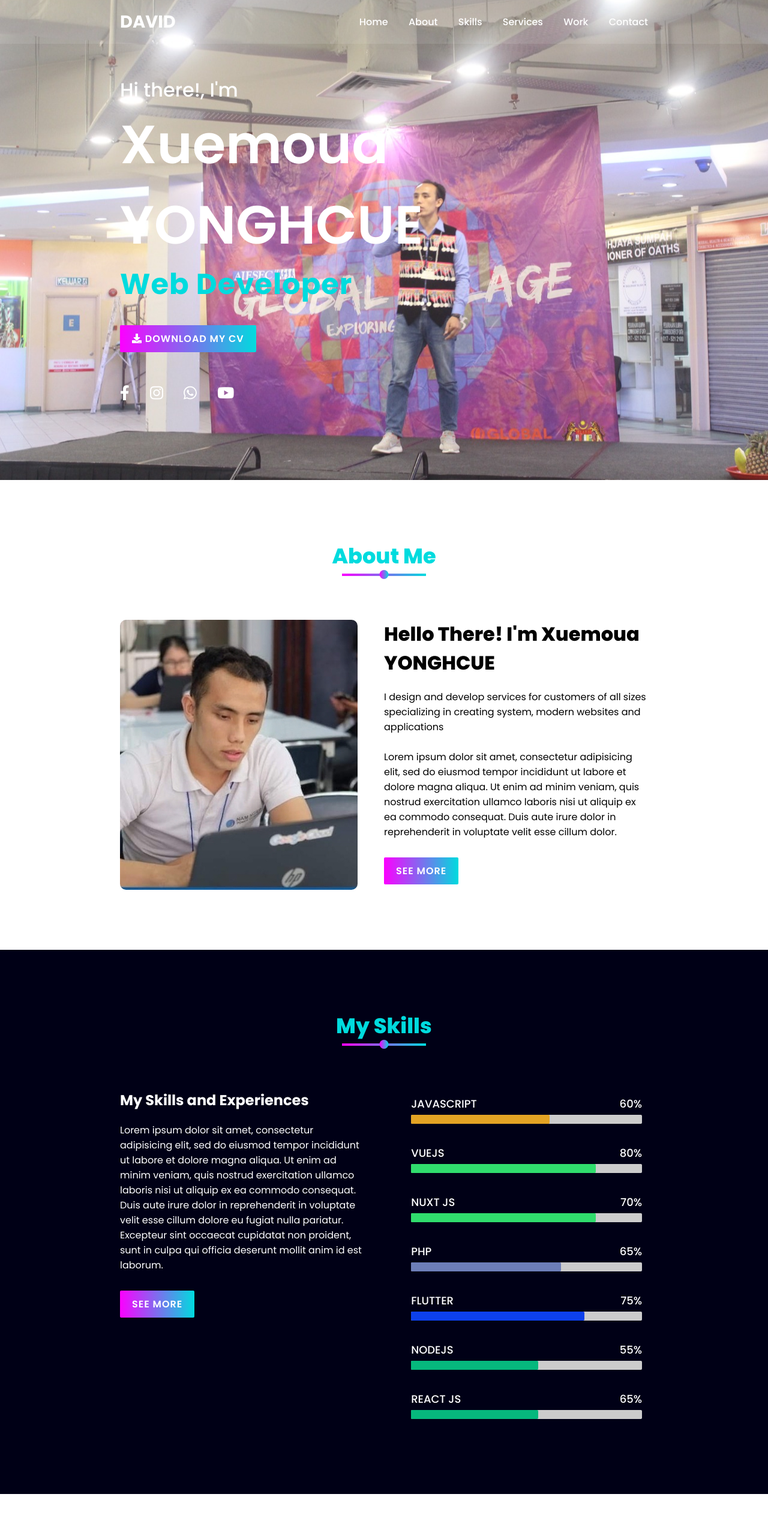
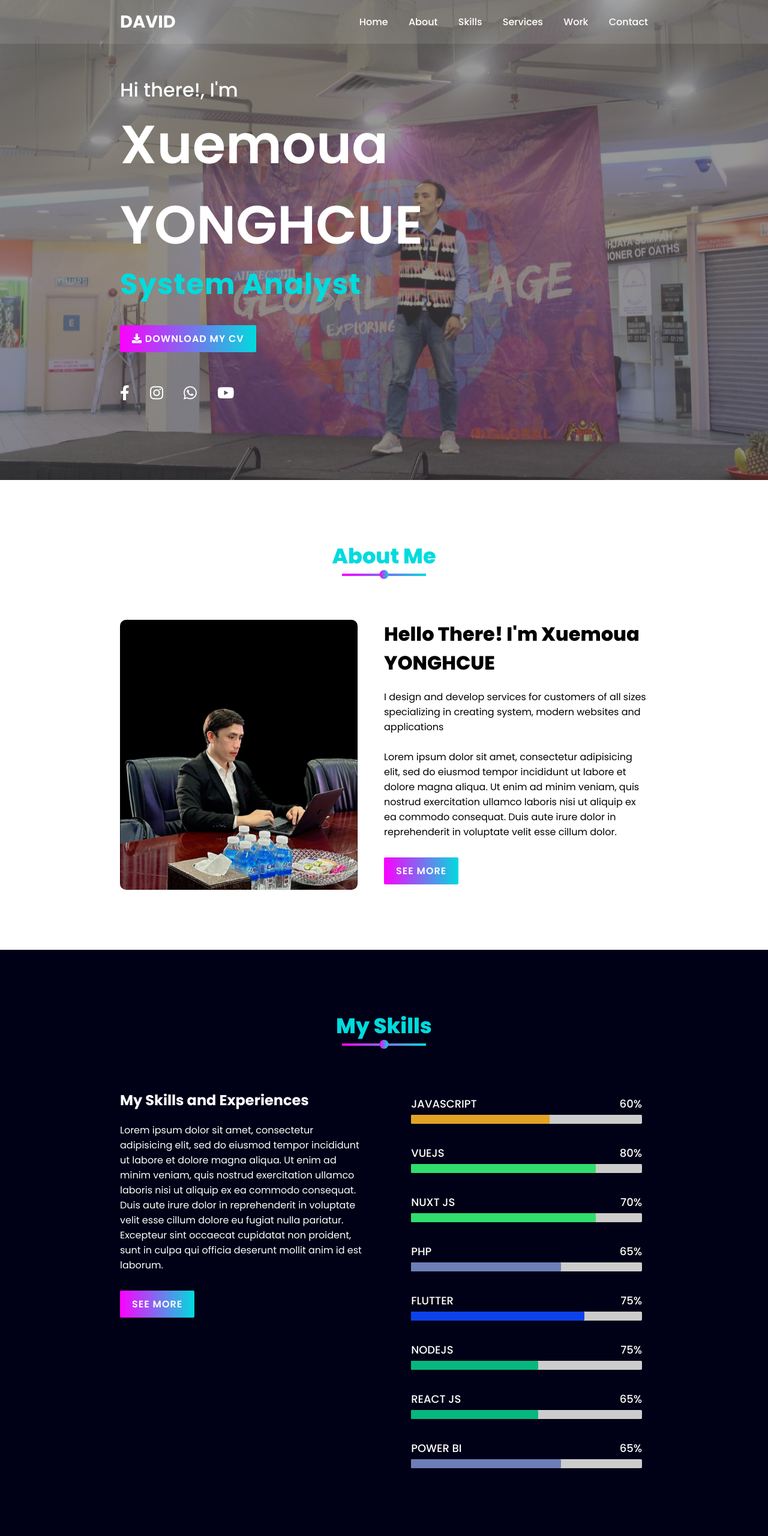
Before and after one commit to xuemoua1995/my_portfolio, a plain HTML site: page index.html in a window 1280 px wide. Shown: the top 2560 px of the page at 60% size. Drawn offline with Linux system fonts and the light colour scheme.

Commit message:
update image

```diff
--- a/index.html
+++ b/index.html
@@ -33,10 +33,11 @@
         <h2>Hi there!, I'm<br><span>Xuemoua YONGHCUE</span></h2>
         <div class="animated-text">
           <h3>Web Designer</h3>
+          <h3>System Analyst</h3>
           <h3>Web Developer</h3>
           <h3>Mobile Developer</h3>
         </div>
-        <a href="xuemouacv.pdf" target="_blank" class="btn"><i class="fa fa-download"></i> Download My CV</a>
+        <a href="xuemoua.pdf" target="_blank" class="btn"><i class="fa fa-download"></i> Download My CV</a>
         <div class="media-icons">
           <a href="https://www.facebook.com/profile.php?id=100005614576037" target="_blank"><i class="fab fa-facebook-f"></i></a>
           <a href="https://www.instagram.com/xuemoua_9/" target="_blank"><i class="fab fa-instagram"></i></a>
@@ -53,7 +54,7 @@
       <div class="content">
         <div class="column col-left reveal">
           <div class="img-card">
-            <img src="img.jpg" alt="">
+            <img src="xuemoua1.png" alt="">
           </div>
         </div>
         <div class="column col-right reveal">
@@ -115,7 +116,7 @@
           <div class="bar">
             <div class="info">
               <span>NODEJS</span>
-              <span>55%</span>
+              <span>75%</span>
             </div>
             <div class="line nodejs"></div>
           </div>
@@ -125,6 +126,13 @@
               <span>65%</span>
             </div>
             <div class="line nodejs"></div>
+          </div>
+            <div class="bar">
+            <div class="info">
+              <span>POWER BI</span>
+              <span>65%</span>
+            </div>
+            <div class="line php"></div>
           </div>
         </div>
       </div>
--- a/style.css
+++ b/style.css
@@ -12,17 +12,28 @@ section{
   padding: 100px 200px;
 }
 
-.main{
+.main {
   position: relative;
   width: 100%;
   min-height: 100vh;
   display: flex;
   align-items: center;
-  background: url(bg12.jpeg)no-repeat;
+  background: url(bg12.jpeg) no-repeat center center fixed;
   background-size: cover;
-  background-position: center;
-  background-attachment: fixed;
+  z-index: 1;
 }
+
+.main::before {
+  content: "";
+  position: absolute;
+  top: 0;
+  left: 0;
+  width: 100%;
+  height: 100%;
+  background-color: rgba(47, 46, 46, 0.5); /* Adjust 0.5 for more or less darkness */
+  z-index: -1;
+}
+
 
 .main .content{
   max-width: 800px;
```
Also changed, not shown: xuemoua.png (added), xuemoua1.png (added), xuemoua2.png (added), xuemoua3.png (added), xumeoua.jpeg (added), xumeoua1.jpeg (added), xumeoua2.jpeg (added), xumeoua3.jpeg (added), 2 other files.
